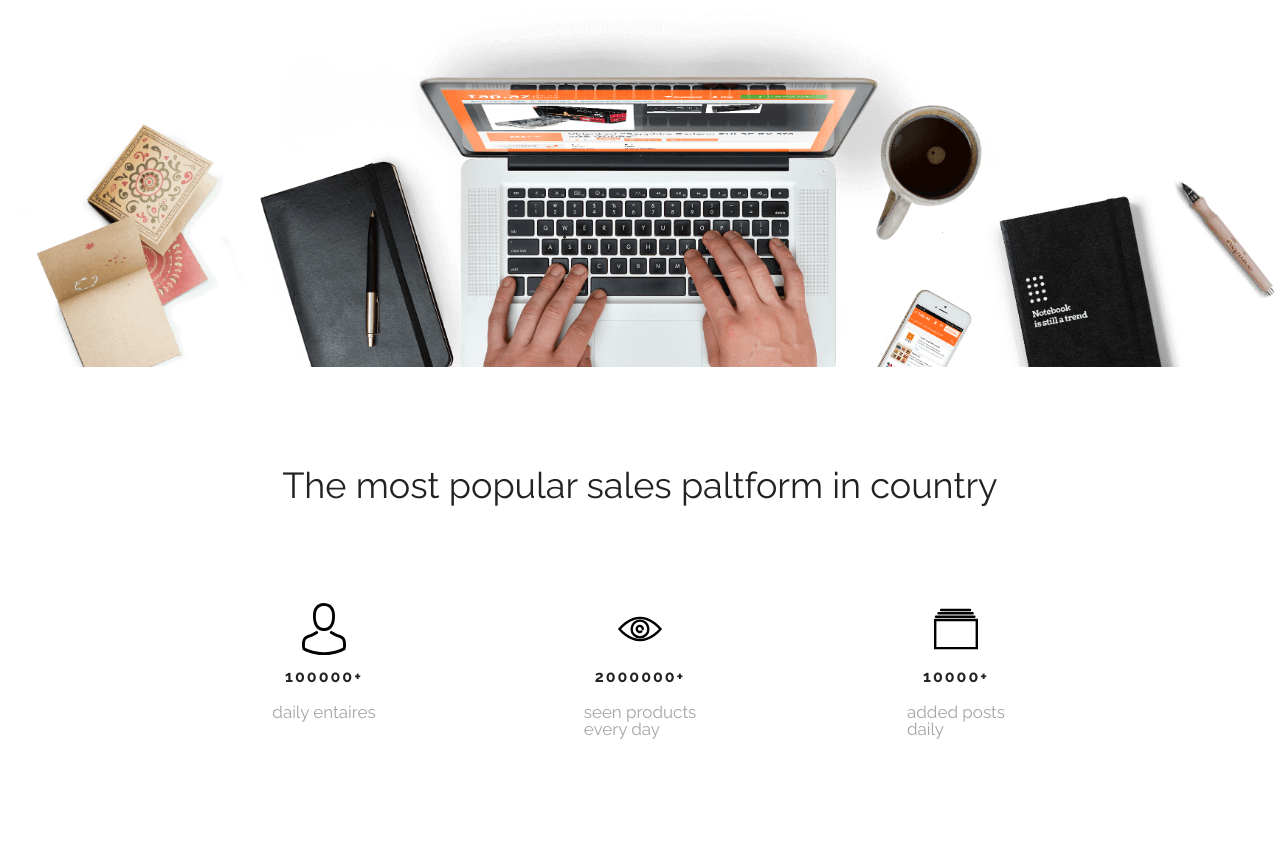
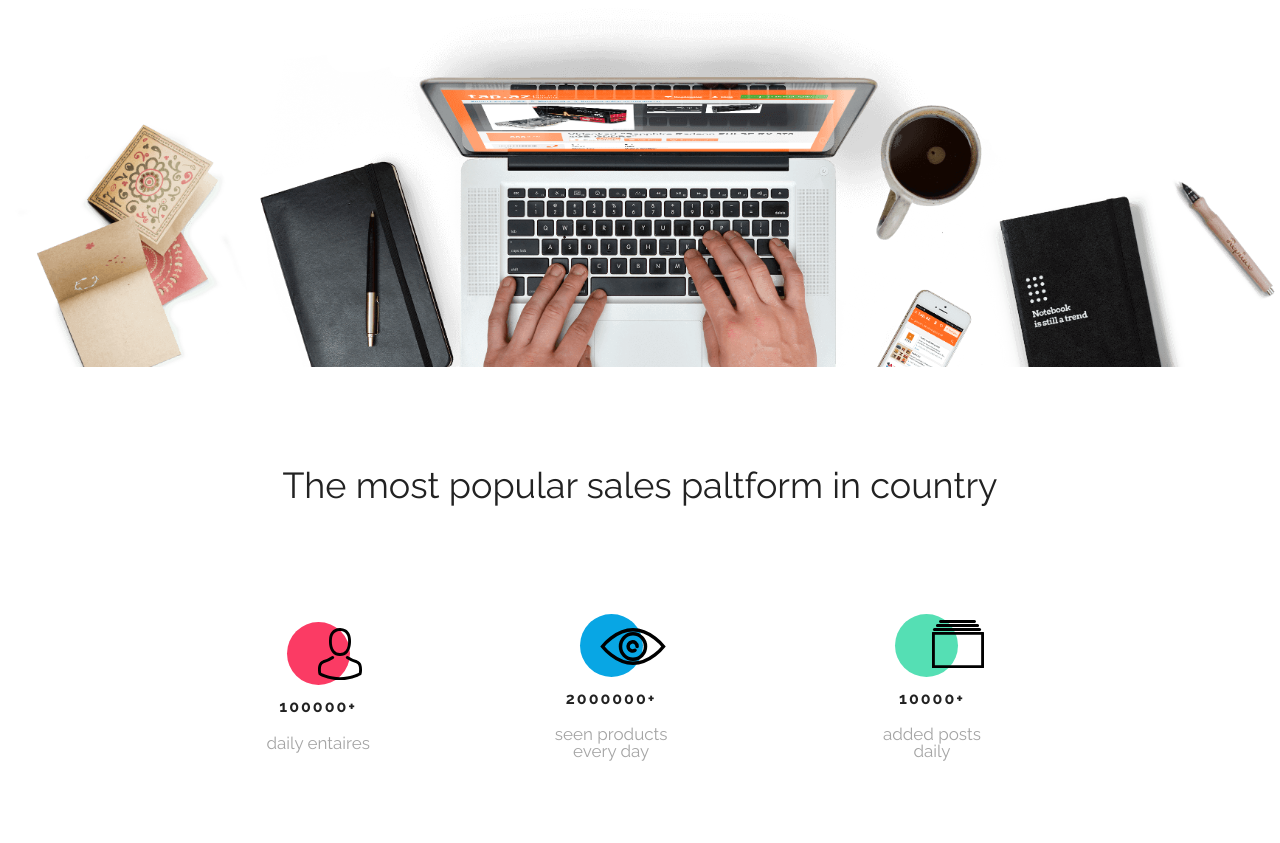
Before and after one commit to Atlon1/Workshop_1_HTML_CSS, a plain HTML site: page index.html in a window 1280 px wide. Shown: the part 396-1239 px from the top of the page. After the commit the page ends 1167 px from the top, so only its background shows below. Drawn offline with nearby package versions, Linux system fonts and the light colour scheme.

Commit message:
sekcja 3 skończona

```diff
--- a/css/style.css
+++ b/css/style.css
@@ -134,7 +134,9 @@ html, body{
 
 .popular_section{
     display: flex;
+    max-width: 800px;
     width: 100%;
+    margin: 100px auto 120px;
 }
 .popular_section .wrapper{
     display: flex;
@@ -147,37 +149,34 @@ html, body{
 .popular__header_1{
     display: flex;
     justify-content: center;
-    margin-top: 100px;
-    /*margin-bottom: 101px;*/
     font-family: Raleway, sans-serif;
     font-size: 36px;
 }
 .popular__box_all{
     display: flex;
     justify-content: center;
-
+    margin-top: 100px;
 }
 .popular__circle{
-    display: flex;
+   display: flex;
     flex-direction: column;
-    align-items: center;
-    width: 116px;
-    height: 140px;
-
+    justify-content: center;
+    width: 100%;
+    position: relative;
 }
 .popular__first__box{
     display: flex;
-    padding: 100px;
+    padding-right: 185px;
 
 }
 .popular__secound__box{
     display: flex;
-    padding: 100px;
-
+    padding-right: 183px;
 }
 .popular__third__box{
     display: flex;
-    padding: 100px;
+    width: 163px;
+    height: 168px;
 
 }
 .popular__box_all h4{
@@ -186,14 +185,14 @@ html, body{
     margin-bottom: 19.11px;
     margin-top: 14.18px;
     letter-spacing: 2px;
-    display: flex;
-    justify-content: center;
+    text-align: center;
 }
-.popular__box_all p1{
+.popular__box_all p{
     font-family: 'Raleway', sans-serif;
     font-size: 17px;
     color: #A5A5A5;
     display: flex;
+    text-align: center;
 }
 
 .popular__box_all br{
@@ -201,8 +200,55 @@ html, body{
     justify-content: center;
 }
 .popular__img{
-    display: flex;
+    position: absolute;
     width: 44px;
     height: 52px;
-    left: 40px;
+
 }
+.popular__first__box .popular__circle .circle {
+    border-radius: 50%;
+    position: relative;
+    width: 63px;
+    height: 63px;
+    background-color: #fb3b64;
+    top: 0;
+    left: 20px;
+}
+.popular__first__box .popular__img{
+    top: 15%;
+    left: 50%;
+}
+.popular__secound__box .popular__circle .circle {
+    border-radius: 50%;
+    position: relative;
+    width: 63px;
+    height: 63px;
+    background-color: #08A6E4;
+    top: 0;
+    left: 25px;
+}
+.popular__secound__box .popular__img{
+    top: 15%;
+    left: 40%;
+    width: 66px;
+    height: 36.5px;
+}
+.popular__third__box .popular__circle .circle {
+    border-radius: 50%;
+    position: relative;
+    width: 63px;
+    height: 63px;
+    background-color: #55DFB4;
+    top: 0;
+    left: 45px;
+}
+.popular__third__box .popular__img{
+    top: 10%;
+    left: 50%;
+    width: 52px;
+    height: 48px;
+}
+.popular__third__box .popular__circle p{
+    display: flex;
+    justify-content: center;
+}
--- a/index.html
+++ b/index.html
@@ -44,7 +44,7 @@
                     <button>Open your shop</button>
                 </div>
                 <div class="open__background">
-                    <img src="assets/Background.png">
+                    <img src="assets/Background.png" alt="bg">
                 </div>
             </div>
         </div>
@@ -57,23 +57,26 @@
                     <div class="popular__box_all">
                         <div class="popular__first__box">
                             <div class="popular__circle">
-                             <img src="assets/Person.svg" alt="person" class="popular__img">
+                                <div class="circle"></div>
+                                <img src="assets/Person.svg" alt="person" class="popular__img">
                                 <h4>100000+</h4>
-                                <p1>daily entaires</p1>
+                                <p>daily entaires</p>
                              </div>
                         </div>
                         <div class="popular__secound__box">
                             <div class="popular__circle">
-                                <img src="assets/Eye.svg"alt="eye" class="popular__img">
+                                <div class="circle"></div>
+                                <img src="assets/Eye.svg" alt="eye" class="popular__img">
                                 <h4>2000000+</h4>
-                                <p1>seen products <br> every day</br></p1>
+                                <p>seen products <br> every day</p>
                             </div>
                         </div>
                         <div class="popular__third__box">
                             <div class="popular__circle">
-                                <img src="assets/Catalog.svg"alt="catlog" class="popular__img">
+                                <div class="circle"></div>
+                                <img src="assets/Catalog.svg" alt="catlog" class="popular__img">
                                 <h4>10000+</h4>
-                                <p1>added posts <br>daily</br></p1>
+                                <p>added posts <br>daily</p>
                             </div>
                         </div>
                     </div>
```
